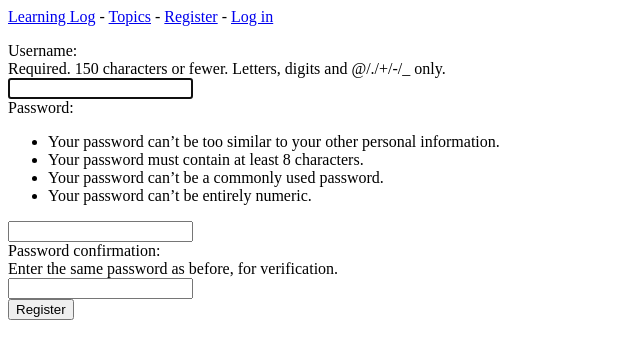
After one commit to Musashi121/LearningLogSite, a Django app: page /accounts/register/ in a window 1280 px wide. The commit adds this page. Shown: the top 359 px of the page, without its empty margins (0-640 px from the left). Run offline with Django 5.2, Linux system fonts and the light colour scheme.

Commit message:
finished registration

```diff
--- /dev/null
+++ b/accounts/templates/registration/register.html
@@ -0,0 +1,12 @@
+{% extends 'learning_logs/base.html' %}
+
+{% block content %}
+
+  <form action="{% url 'accounts:register' %}" method='post'>
+      {% csrf_token %}
+      {{form.as_div }}
+
+      <button name="submit">Register</button>
+  </form>
+
+{% endblock content %}
--- /dev/null
+++ b/accounts/urls.py
@@ -0,0 +1,13 @@
+"""Defines URL patterns for accounts"""
+
+from django.urls import path, include
+
+from . import views
+
+app_name = 'accounts'
+urlpatterns = [
+    # include default auth urls.
+    path('', include('django.contrib.auth.urls')),
+    # Registration page.
+    path('register/', views.register, name='register'),
+]
--- a/accounts/views.py
+++ b/accounts/views.py
@@ -1,3 +1,22 @@
-from django.shortcuts import render
+from django.shortcuts import render, redirect
+from django.contrib.auth import login
+from django.contrib.auth.forms import UserCreationForm
 
-# Create your views here.
+def register(request):
+    """Register a new user."""
+    if request.method != 'POST':
+        #  Display blank registration form
+        form = UserCreationForm()
+    else:
+        # Process completed form
+        form =  UserCreationForm(data=request.POST)
+
+        if form.is_valid():
+            new_user = form.save()
+            # Log the user in and then redirect to home page
+            login(request, new_user)
+            return redirect('learning_logs:index')
+
+    # Display a blank or invalid form
+    context = {'form': form}
+    return render(request, 'registration/register.html', context)
--- a/learning_logs/templates/learning_logs/base.html
+++ b/learning_logs/templates/learning_logs/base.html
@@ -1,7 +1,20 @@
 <p>
     <a href="{% url 'learning_logs:index' %}">Learning Log</a> -
-    <a href="{% url 'learning_logs:topics' %}">Topics</a>
-
+    <a href="{% url 'learning_logs:topics' %}">Topics</a> -
+    {% if user.is_authenticated %}
+      Hello, {{ user.username }}.
+    {% else %}
+      <a href="{%url 'accounts:register' %}">Register</a> -
+      <a href="{%url 'accounts:login' %}">Log in</a>
+    {% endif %}
 </p>
 
 {% block content %}{% endblock content %}
+
+{% if user.is_authenticated %}
+  <hr />
+  <form action="{% url 'accounts:logout' %}" method='post' >
+    {%csrf_token %}
+    <button name='submit'>Log Out</button>
+  </form>
+{% endif %}
--- a/ll_project/settings.py
+++ b/ll_project/settings.py
@@ -55,6 +55,7 @@ MIDDLEWARE = [
 ]
 
 ROOT_URLCONF = 'll_project.urls'
+
 
 TEMPLATES = [
     {
@@ -126,3 +127,7 @@ STATIC_URL = 'static/'
 # https://docs.djangoproject.com/en/5.0/ref/settings/#default-auto-field
 
 DEFAULT_AUTO_FIELD = 'django.db.models.BigAutoField'
+
+# My settings
+LOGIN_REDIRECT_URL = 'learning_logs:index'
+LOGOUT_REDIRECT_URL = 'learning_logs:index'
```
Also changed, not shown: accounts/templates/registration/login.html (added, +16 -0 lines), db.sqlite3.
